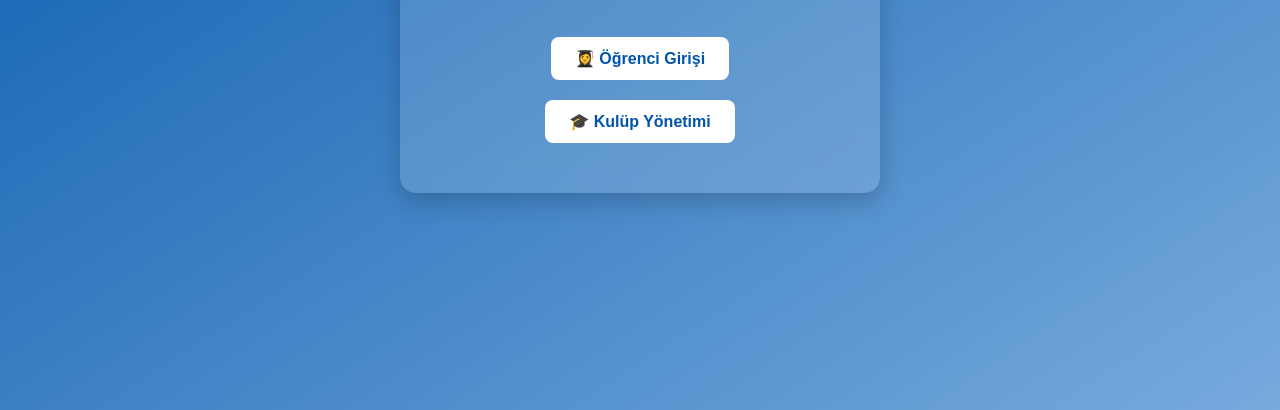
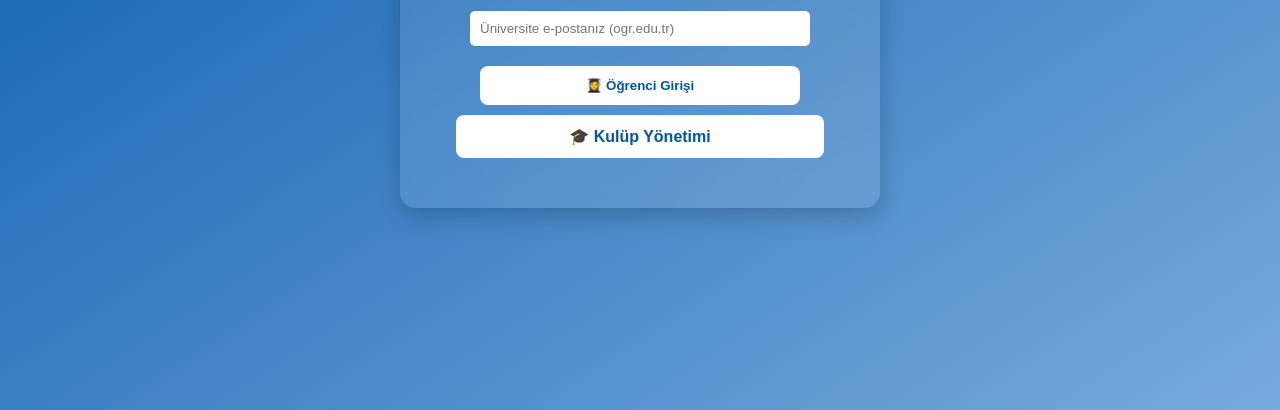
Before and after one commit to Huso29/kulupcepte, a website: page giris.html in a window 1280 px wide. Shown: the part 430-840 px from the top of the page. Drawn offline with Linux system fonts and the light colour scheme.

Commit message:
Giriş sayfası güncellendi - öğrenci eposta doğrulama eklendi

```diff
--- a/giris.html
+++ b/giris.html
@@ -25,12 +25,13 @@
     }
 
     .giris-kutu {
-      background-color: rgba(255, 255, 255, 0.15);
+      background-color: rgba(255, 255, 255, 0.1);
       padding: 40px;
       border-radius: 16px;
       backdrop-filter: blur(10px);
-      box-shadow: 0 8px 24px rgba(0, 0, 0, 0.2);
+      box-shadow: 0 8px 24px rgba(0,0,0,0.2);
       max-width: 400px;
+      width: 100%;
     }
 
     .giris-kutu h1 {
@@ -45,19 +46,24 @@
       margin-bottom: 30px;
     }
 
-    .giris-kutu a {
-      display: inline-block;
+    .giris-kutu a,
+    .giris-kutu button {
+      display: block;
       background-color: #ffffff;
       color: #0055aa;
       font-weight: bold;
       padding: 12px 24px;
-      margin: 10px;
+      margin: 10px auto;
       text-decoration: none;
       border-radius: 8px;
       transition: background-color 0.3s ease, transform 0.3s ease;
+      width: 80%;
+      border: none;
+      cursor: pointer;
     }
 
-    .giris-kutu a:hover {
+    .giris-kutu a:hover,
+    .giris-kutu button:hover {
       background-color: #e0e0e0;
       transform: scale(1.05);
     }
@@ -65,6 +71,20 @@
     .logo {
       max-width: 100px;
       margin-bottom: 20px;
+    }
+
+    input[type="email"] {
+      padding: 10px;
+      border-radius: 5px;
+      border: none;
+      width: 80%;
+      margin-bottom: 10px;
+    }
+
+    #hata {
+      color: yellow;
+      font-size: 14px;
+      display: none;
     }
   </style>
 </head>
@@ -74,9 +94,31 @@
       <img src="img/logo.png" alt="Kulüp Cepte" class="logo" />
       <h1>Kulüp Cepte</h1>
       <p>Üniversite kulüplerini tek çatı altında toplayan dijital platforma hoş geldiniz.</p>
-      <a href="ogrenci_panel.html">👩‍🎓  Öğrenci Girişi</a>
-      <a href="kulup_panel.html">🎓  Kulüp Yönetimi</a>
+
+      <!-- E-Posta Doğrulama Formu -->
+      <form id="epostaForm">
+        <input type="email" id="eposta" placeholder="Üniversite e-postanız (ogr.edu.tr)" required />
+        <button type="submit">👩‍🎓 Öğrenci Girişi</button>
+        <p id="hata">Lütfen geçerli bir üniversite e-postası girin (örneğin: ad.soyad@ogr.edu.tr)</p>
+      </form>
+
+      <!-- Kulüp Yönetimi Girişi -->
+      <a href="kulup_panel.html">🎓 Kulüp Yönetimi</a>
     </div>
   </div>
+
+  <script>
+    document.getElementById("epostaForm").addEventListener("submit", function(e) {
+      e.preventDefault();
+      const eposta = document.getElementById("eposta").value.trim();
+      const hata = document.getElementById("hata");
+
+      if (eposta.endsWith("@ogr.edu.tr")) {
+        window.location.href = "ogrenci_panel.html";
+      } else {
+        hata.style.display = "block";
+      }
+    });
+  </script>
 </body>
 </html>
```
